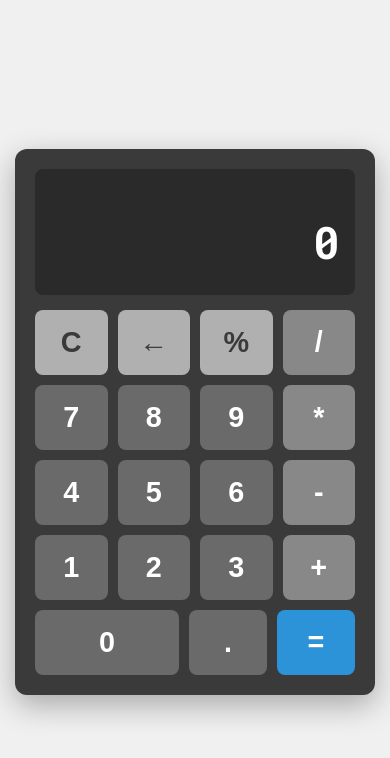
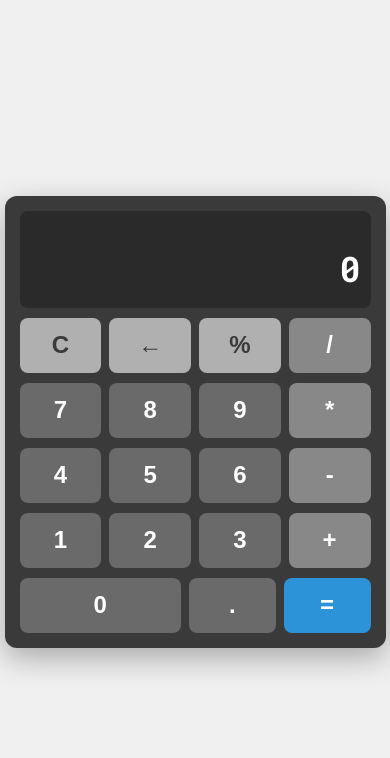
Before and after one commit to bit2swaz/AuraCalc, a plain HTML site: page index.html in a window 390 px wide. Drawn offline with Linux system fonts and the light colour scheme.

Commit message:
ensured display styles are robust, add a class for active operator

```diff
--- a/styles.css
+++ b/styles.css
@@ -21,7 +21,6 @@ body {
     gap: 15px;
 }
 
-
 .display-container {
     background-color: #2a2a2a;
     border-radius: 8px;
@@ -44,6 +43,8 @@ body {
     min-height: 1.5em;
     word-wrap: break-word;
     white-space: normal;
+    overflow: hidden;
+    text-overflow: ellipsis;
 }
 
 .buttons-container {
@@ -113,7 +114,6 @@ body {
     background-color: #38a2e5;
 }
 
-
 .zero-button {
     flex-grow: 2;
 }
@@ -122,3 +122,33 @@ body {
     transform: translateY(1px);
     box-shadow: none;
 }
+
+.button.operator.active {
+    background-color: #2c93d9;
+    color: #ffffff;
+    box-shadow: inset 0 0 8px rgba(0, 0, 0, 0.4);
+}
+
+@media (max-width: 400px) {
+    .calculator-body {
+        width: 90%;
+        padding: 15px;
+        gap: 10px;
+    }
+    .button {
+        height: 55px;
+        font-size: 1.5em;
+    }
+    .button-row {
+        gap: 8px;
+    }
+    .display-container {
+        padding: 10px;
+    }
+    .main-display {
+        font-size: 2.2em;
+    }
+    .history-display {
+        font-size: 1em;
+    }
+}
```
